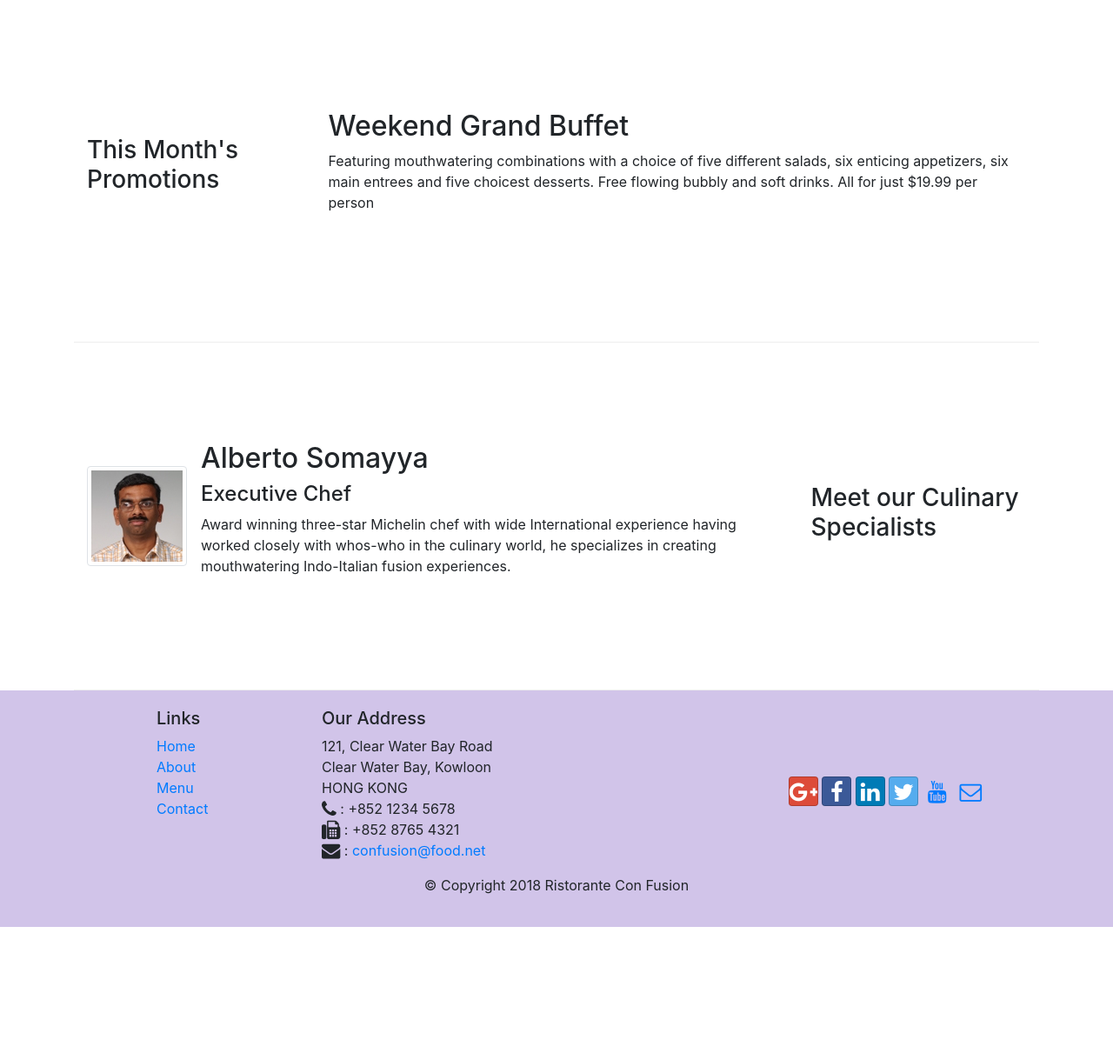
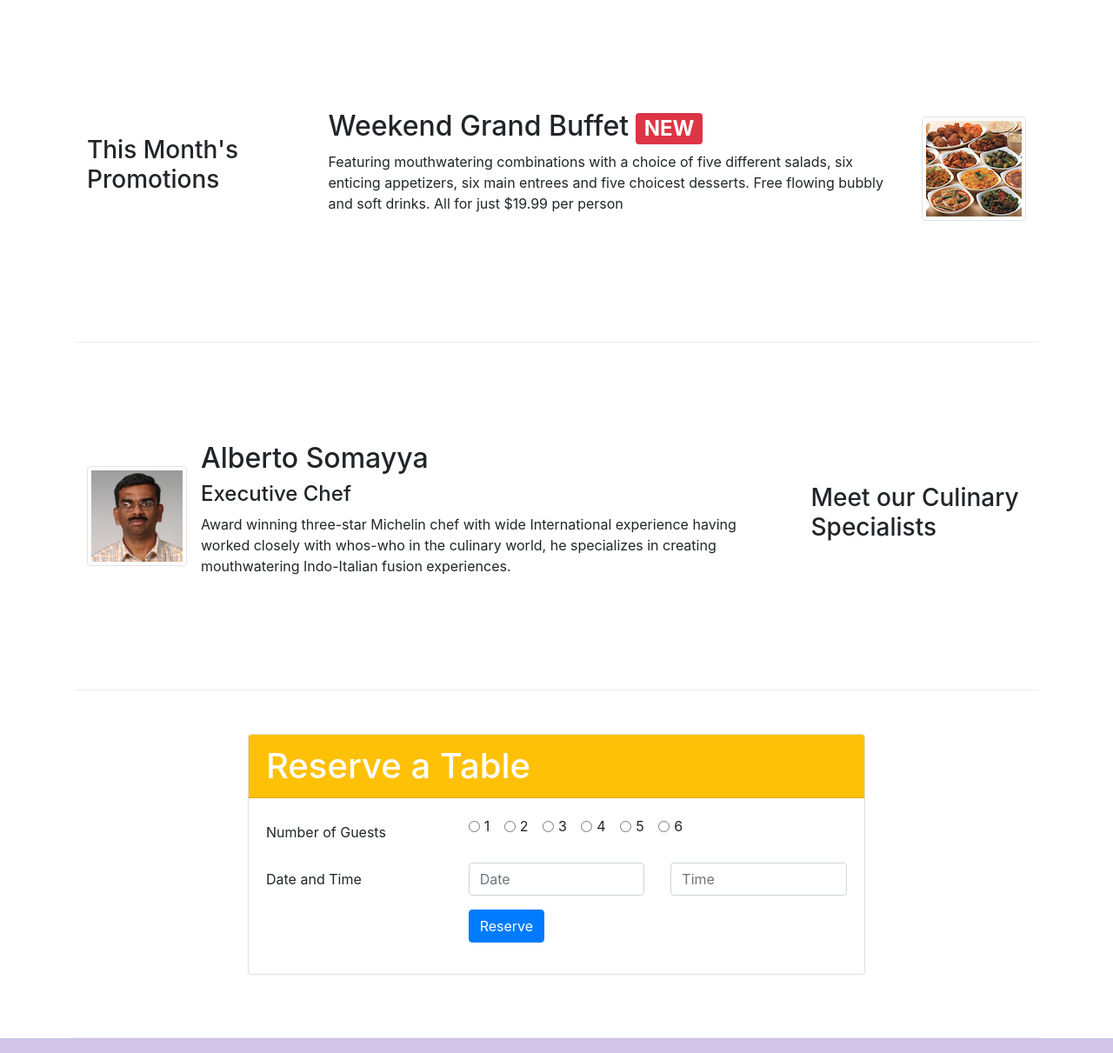
Before and after one commit to mohdazaan18/Bootstrap, a website: page index.html in a window 1280 px wide. Shown: the part 740-1951 px from the top of the page at 87% size. Before the commit the page ends 1806 px from the top, so only its background shows below. Drawn offline with nearby package versions, Linux system fonts and the light colour scheme.

Commit message:
Assign-2

```diff
--- a/index.html
+++ b/index.html
@@ -40,8 +40,11 @@
                     <h1>Ristorante con Fusion</h1>
                     <p>We take inspiration from the World's best cuisines, and create a unique fusion experience. Our lipsmacking creations will tickle your culinary senses!</p>
                 </div>
-                <div class="col-12 col-sm align-self-center">
+                <div class="col-12 col-sm-3 align-self-center">
                     <img src="img/logo.png" class="img-fluid">
+                </div>
+                <div class="col-12 col-sm-3 align-self-center">
+                    <a role="button" class="btn btn-block btn-warning" href="#formid">Reserve Table</a>
                 </div>
             </div>
         </div>
@@ -57,8 +60,8 @@
                     <img class="d-flex mr-3 img-thumbnail align-self-center"
                     src="img/uthappizza.png" alt="uthappizza">
                 <div class="media-body">
-                <h2 class="mt=0">Uthappizza<span class="badge badge-danger"> HOT</span><span class="badge badge-pill badge-secondary"> $4.99</span></h2>
-                <p>A unique combination of Indian Uthappam (pancake) and Italian pizza, topped with Cerignola olives, ripe vine cherry tomatoes, Vidalia onion, Guntur chillies and Buffalo Paneer.</p>
+                <h2 class="mt=0">Uthappizza<span class="badge badge-danger ml-2"> HOT</span><span class="badge badge-pill badge-secondary ml-2"> $4.99</span></h2>
+                <p class="d-none d-md-block">A unique combination of Indian Uthappam (pancake) and Italian pizza, topped with Cerignola olives, ripe vine cherry tomatoes, Vidalia onion, Guntur chillies and Buffalo Paneer.</p>
             </div>
         </div>
         </div>
@@ -66,13 +69,19 @@
 
 
         <div class = "row row-content align-items-center">
-            <div class="col-12 col-sm-4 col-md-3">
+            <div class="col-12 col-sm-4 col-md-3 order-sm-first">
                 <h3>This Month's Promotions</h3>
             </div>
             <div class="col col-sm col-md">
-                <h2>Weekend Grand Buffet</h2>
-                <p>Featuring mouthwatering combinations with a choice of five different salads, six enticing appetizers, six main entrees and five choicest desserts. Free flowing bubbly and soft drinks. All for just $19.99 per person </p>
+                <div class="media">
+                <div class="media-body">
+                <h2 class="mt-0">Weekend Grand Buffet<span class="badge badge-danger ml-2">NEW</span></h2>
+                <p class="d-none d-md-block">Featuring mouthwatering combinations with a choice of five different salads, six enticing appetizers, six main entrees and five choicest desserts. Free flowing bubbly and soft drinks. All for just $19.99 per person </p>
+
             </div>
+            <img class="d-flex ml-3 img-thumbnail align-self-center" src="img/buffet.png" alt="buffet">
+        </div>
+        </div>
         </div>
 
         <div class="row row-content align-items-center">
@@ -86,12 +95,71 @@
                  <div class="media-body">
                 <h2 class="mt-0">Alberto Somayya</h2>
                 <h4>Executive Chef</h4>
-                <p>Award winning three-star Michelin chef with wide International experience having worked closely with whos-who in the culinary world, he specializes in creating mouthwatering Indo-Italian fusion experiences. </p>
+                <p class="d-none d-md-block">Award winning three-star Michelin chef with wide International experience having worked closely with whos-who in the culinary world, he specializes in creating mouthwatering Indo-Italian fusion experiences. </p>
             </div>
         </div>
         </div>
         </div>
+
+    <div class="row row-content">
+        <div class="col-12 col-sm-8 offset-sm-2">
+            <div class="card">
+                <h1 class="card-header bg-warning text-white">Reserve a Table</h1>
+                <div class="card-body">
+                    <form id="formid">
+                        <div class="form-group row">
+                            <label for="guests" class="col-12 col-sm-4 col-form-label">Number of Guests</label>
+                            <div class="col-12 col-sm-8">
+                                <div class="form-check form-check-inline">
+                                <input class="form-check-input" type="radio" name="radioo2" id="radioo2" value="option1">
+                                <label class="form-check-label" for="radioo2">1</label>
+                                </div>
+                                <div class="form-check form-check-inline">
+                                    <input class="form-check-input" type="radio" name="radioo2" id="radioo2" value="option1">
+                                    <label class="form-check-label" for="radioo2">2</label>
+                                </div>
+                                <div class="form-check form-check-inline">
+                                    <input class="form-check-input" type="radio" name="radioo2" id="radioo2" value="option1">
+                                    <label class="form-check-label" for="radioo2">3</label>
+                                </div>
+                                <div class="form-check form-check-inline">
+                                    <input class="form-check-input" type="radio" name="radioo2" id="radioo2" value="option1">
+                                    <label class="form-check-label" for="radioo2">4</label>
+                                </div>
+                                <div class="form-check form-check-inline">
+                                    <input class="form-check-input" type="radio" name="radioo2" id="radioo2" value="option1">
+                                    <label class="form-check-label" for="radioo2">5</label>
+                                </div>
+                                <div class="form-check form-check-inline">
+                                    <input class="form-check-input" type="radio" name="radioo2" id="radioo2" value="option1">
+                                    <label class="form-check-label" for="radioo2">6</label>
+                                </div>
+
+                            </div>
+
+
+                        </div>
+                        <div class="form-group row">
+                            <label for="datetime" class="col-12 col-sm-4 col-form-label">Date and Time</label>
+                            <div class="col-12 col-sm-4">
+                                <input type="text" class="form-control" name="date" id="date" placeholder="Date">
+                            </div>
+                            <div class="col-12 col-sm-4">
+                                <input type="text" class="form-control" name="time" id="time" placeholder="Time">
+                            </div>
+                        </div>
+                        <div class="form-group row">
+                            <div class="col-12 col-md-8 offset-md-4">
+                            <button class="btn btn-primary">Reserve</button>
+                        </div>
+                        </div>
+                    </form>
+
+                </div>
+            </div>
+        </div>
     </div>
+</div>
 
     <footer class="footer">
         <div class = "container">
```
